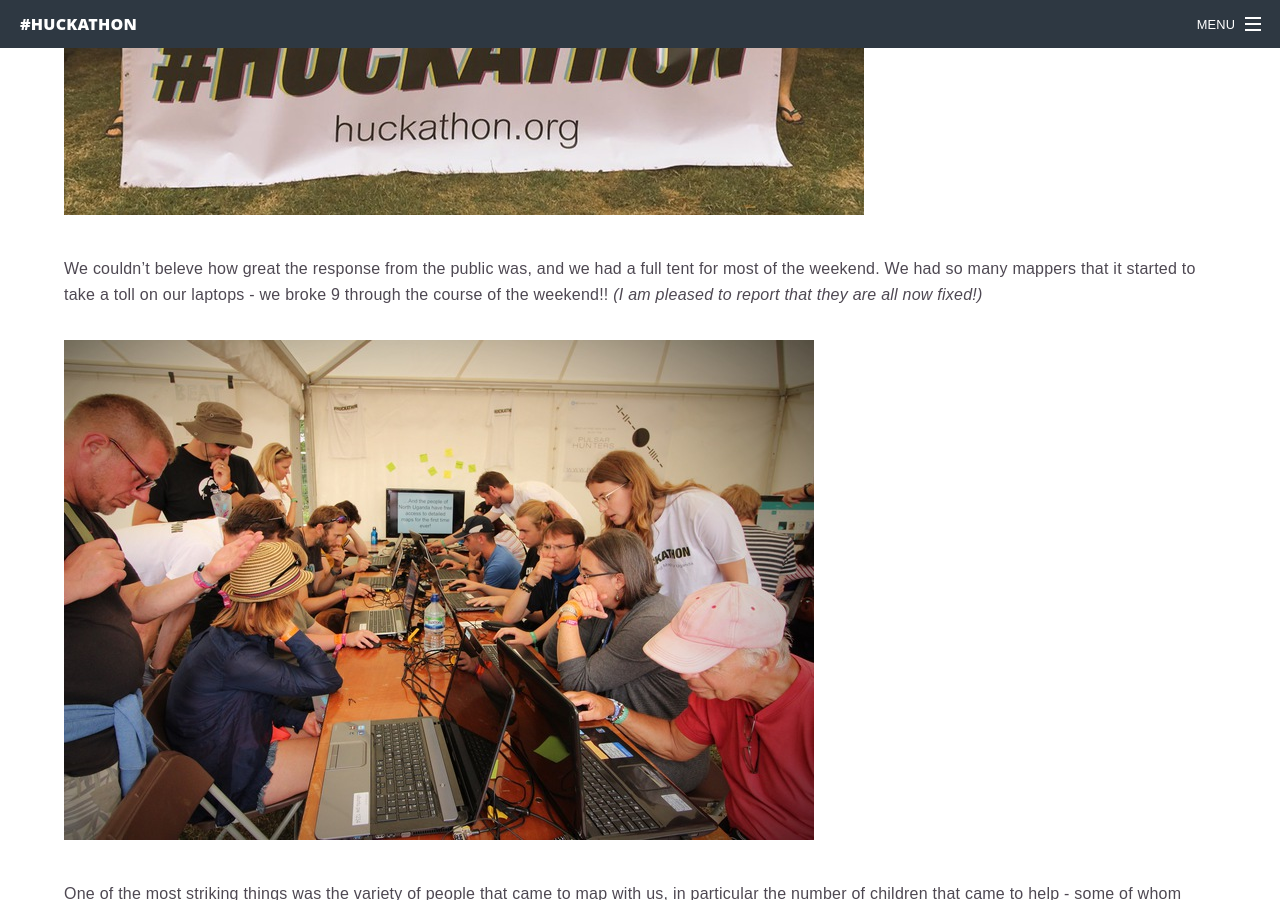
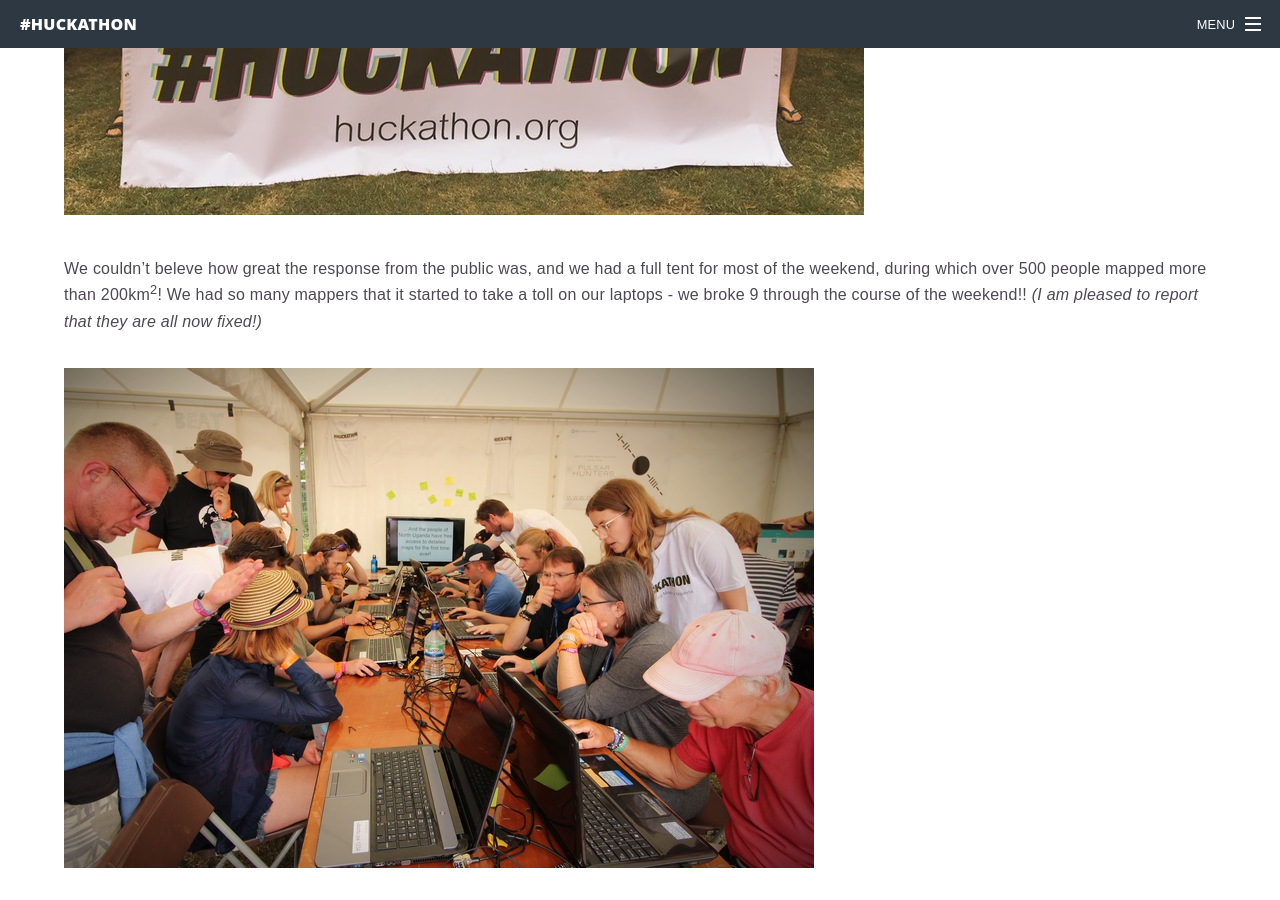
Before and after one commit to jonnyhuck/huckathon.org, a Jekyll site: the page built from _posts/2018-07-20-bluedot.md, in a window 1280 px wide and 900 px high, scrolled down 1643 px. Built offline with Jekyll 4.4.1, drawn with Linux system fonts in a browser that asks for light colours.

Commit message:
add stats to blog post

```diff
--- a/_posts/2018-07-20-bluedot.md
+++ b/_posts/2018-07-20-bluedot.md
@@ -14,7 +14,7 @@ We couldn't resist such a great opportunity, and so we assembled a team of fanta
 
 ![volunteers](../../../images/blog/bluedot-volunteers.jpg)
 
-We couldn't beleve how great the response from the public was, and we had a full tent for most of the weekend. We had so many mappers that it started to take a toll on our laptops - we broke 9 through the course of the weekend!! *(I am pleased to report that they are all now fixed!)*
+We couldn't beleve how great the response from the public was, and we had a full tent for most of the weekend, during which over 500 people mapped more than 200km<sup>2</sup>! We had so many mappers that it started to take a toll on our laptops - we broke 9 through the course of the weekend!! *(I am pleased to report that they are all now fixed!)*
 
 ![busy tent](../../../images/blog/bluedot-busy.jpeg)
 
```
